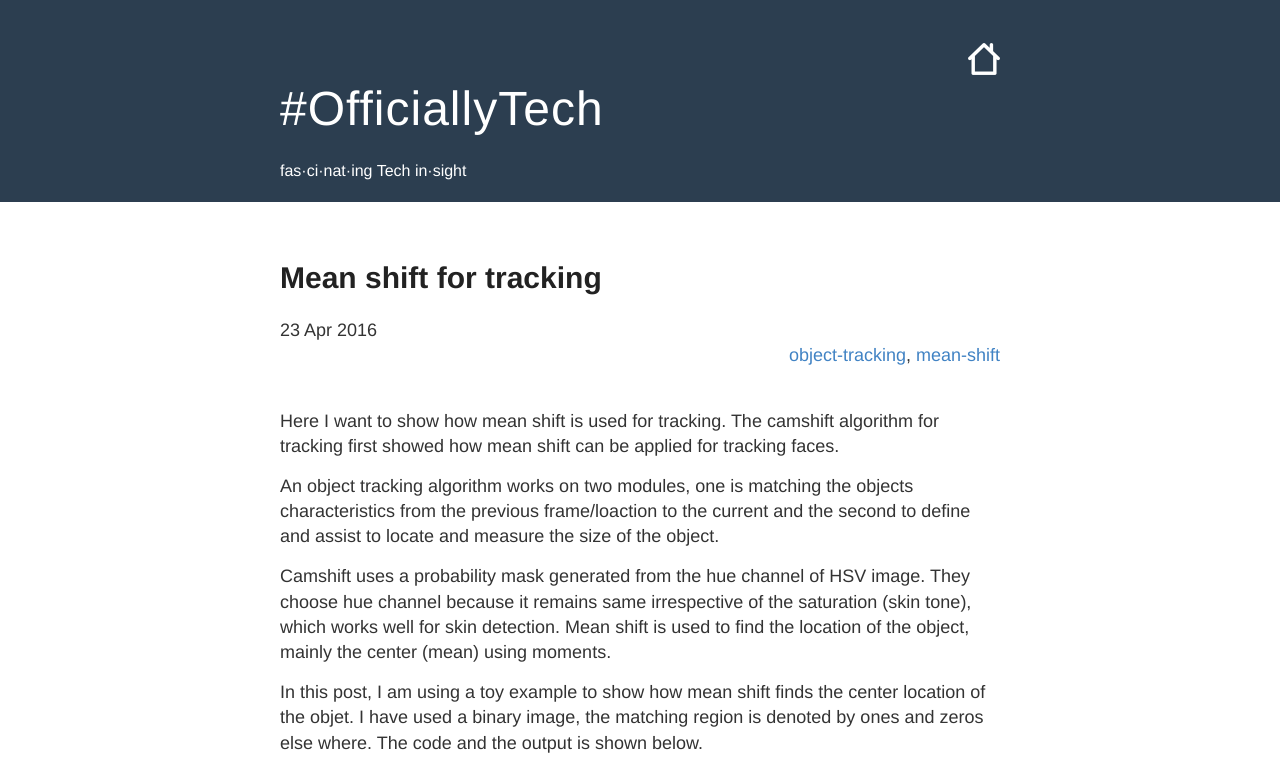
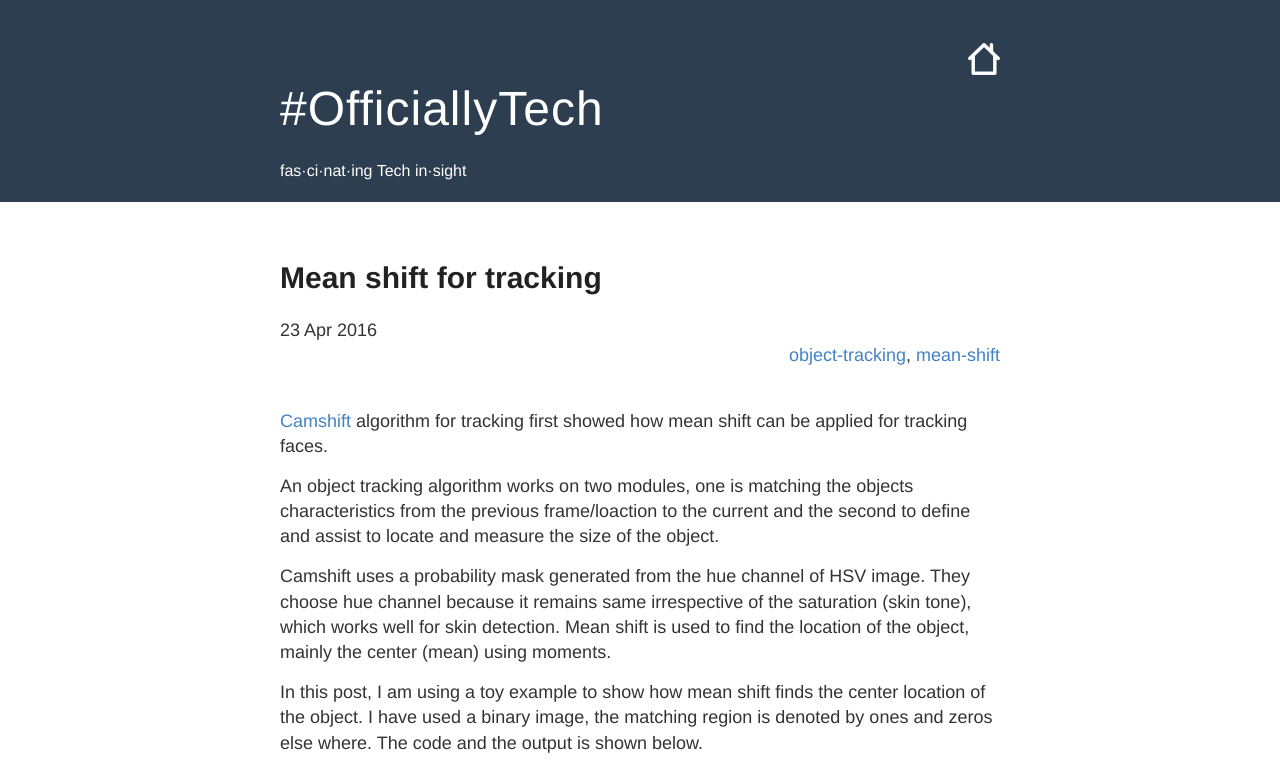
Before and after one commit to arccoder/arccoder.github.io, a Jekyll site: the page built from _posts/2016-04-23-mean-shift-for-tracking.md, in a window 1280 px wide and 900 px high, cut to the strip 0-767 px from the top of the window. Built offline with Jekyll 4.4.1, drawn with Linux system fonts in a browser that asks for light colours; comment, search, counter and statistics services are not loaded.

Commit message:
Update 2016-04-23-mean-shift-for-tracking.md

```diff
--- a/_posts/2016-04-23-mean-shift-for-tracking.md
+++ b/_posts/2016-04-23-mean-shift-for-tracking.md
@@ -5,13 +5,13 @@ category: Tech
 tags: [object-tracking, mean-shift]
 ---
 
-Here I want to show how mean shift is used for tracking. The camshift algorithm for tracking first showed how mean shift can be applied for tracking faces.
+[Camshift](http://citeseerx.ist.psu.edu/viewdoc/summary?doi=10.1.1.14.7673) algorithm for tracking first showed how mean shift can be applied for tracking faces.
 
 An object tracking algorithm works on two modules, one is matching the objects characteristics from the previous frame/loaction to the current and the second to define and assist to locate and measure the size of the object.
 
 Camshift uses a probability mask generated from the hue channel of HSV image. They choose hue channel because it remains same irrespective of the saturation (skin tone), which works well for skin detection. Mean shift is used to find the location of the object, mainly the center (mean) using moments.
 
-In this post, I am using a toy example to show how mean shift finds the center location of the objet. I have used a binary image, the matching region is denoted by ones and zeros else where. The code and the output is shown below.
+In this post, I am using a toy example to show how mean shift finds the center location of the object. I have used a binary image, the matching region is denoted by ones and zeros else where. The code and the output is shown below.
 
 <script src="https://gist.github.com/arccoder/22d0b9feb71a8ad3958a3811d1bed0b6.js"></script>
 
```
